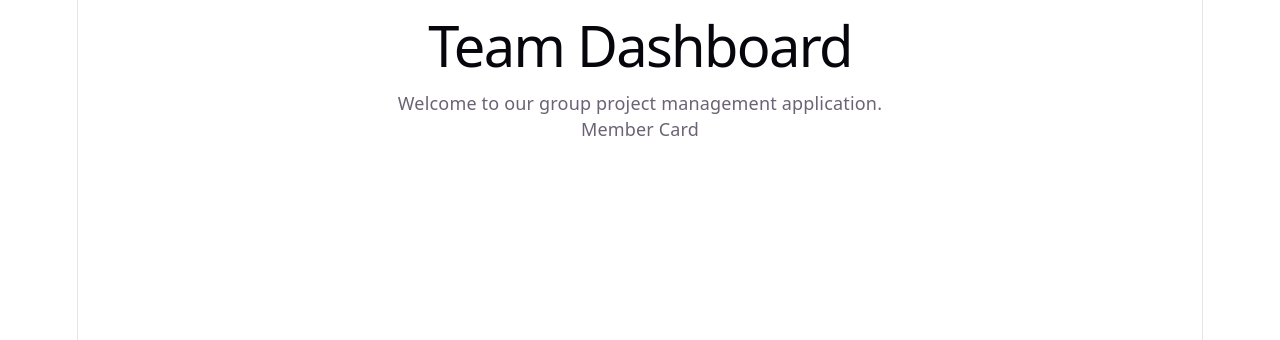
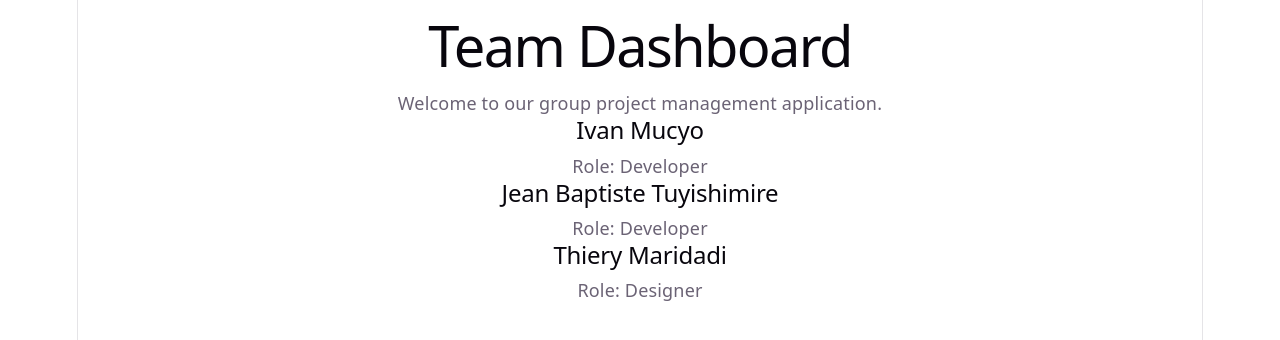
Before and after one commit to Hannah1563/Coding-Party, a React (Vite) app in the folder my-app/: page / in a window 1280 px wide. Shown: the top 340 px of the page. Built offline with nearby package versions, Linux system fonts and the light colour scheme.

Commit message:
Add typed props to MemberCard

```diff
--- a/my-app/src/MemberCard.tsx
+++ b/my-app/src/MemberCard.tsx
@@ -1,8 +1,16 @@
-// Author: Jean Baptiste Tuyishimire
-function MemberCard() {
+// Author: Ivan Mucyo
+// Tasks 10–12: Reusable MemberCard component with typed props.
+
+interface MemberCardProps {
+  name: string
+  role: string
+}
+
+function MemberCard({ name, role }: MemberCardProps) {
   return (
     <div>
-      <p>Member Card</p>
+      <h2>{name}</h2>
+      <p>Role: {role}</p>
     </div>
   )
 }
--- a/my-app/src/TeamDashboard.tsx
+++ b/my-app/src/TeamDashboard.tsx
@@ -6,7 +6,11 @@ function TeamDashboard() {
     <>
       <h1>Team Dashboard</h1>
       <p>Welcome to our group project management application.</p>
-      <MemberCard />
+
+      {/* Author: Ivan Mucyo - Task 13 */}
+      <MemberCard name="Ivan Mucyo" role="Developer" />
+      <MemberCard name="Jean Baptiste Tuyishimire" role="Developer" />
+      <MemberCard name="Thiery Maridadi" role="Designer" />
     </>
   )
 }
```
